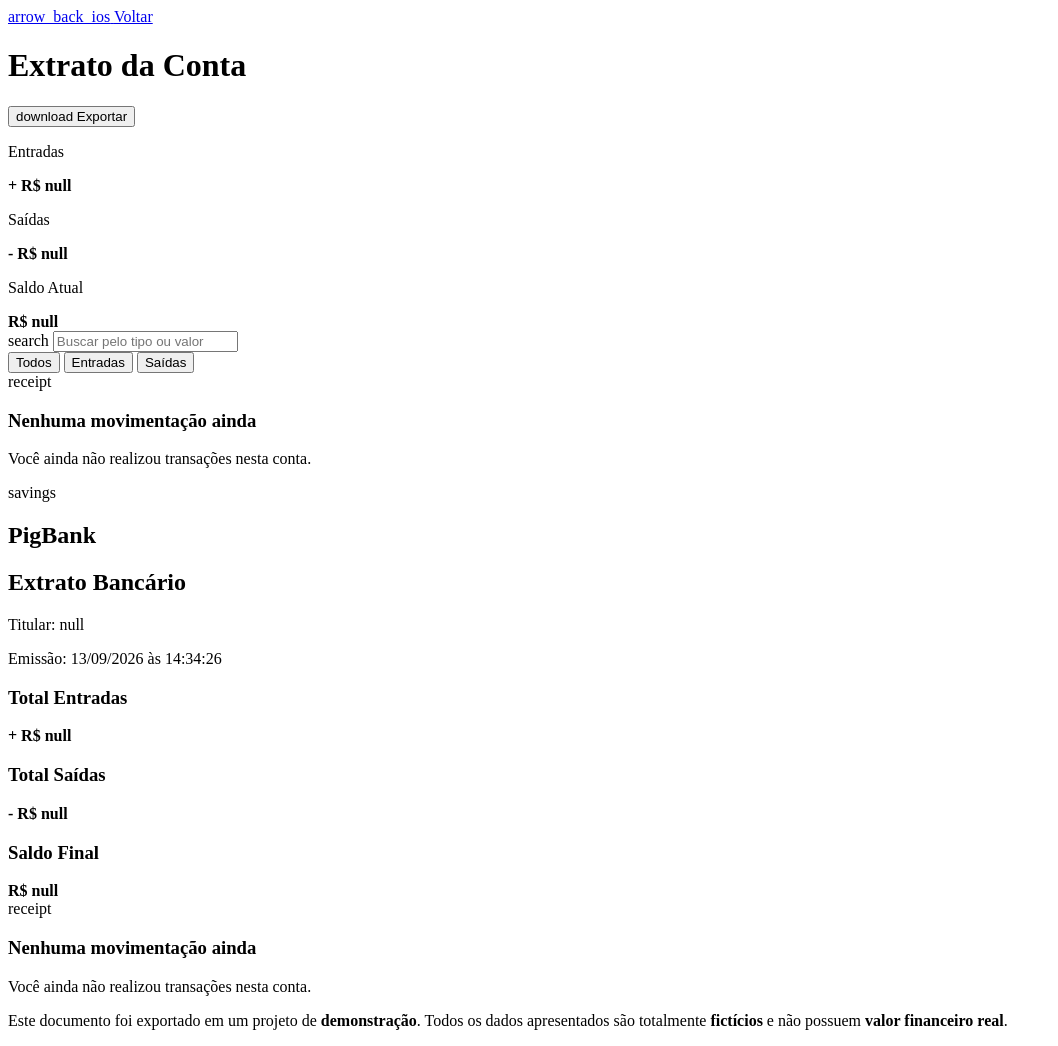
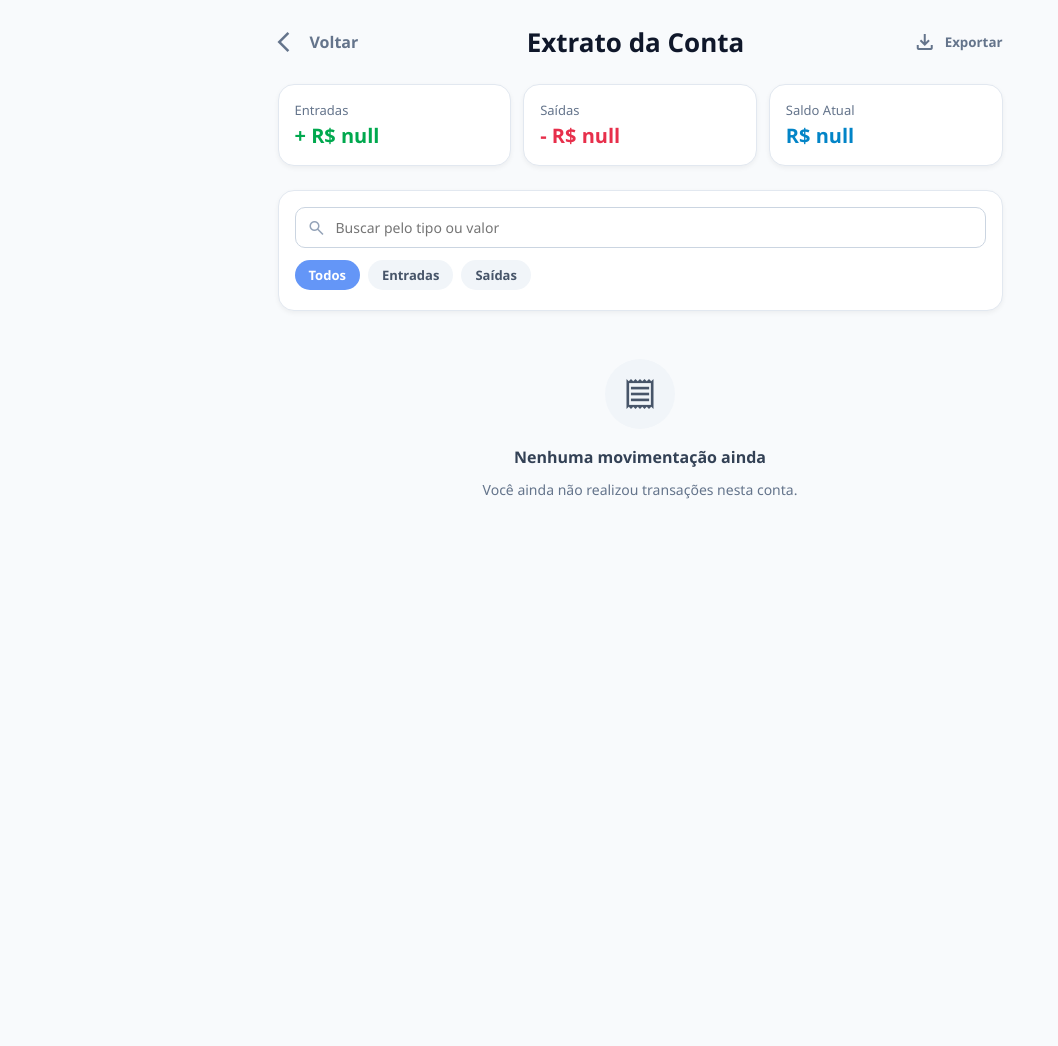
Before and after one commit to pedroluiz289/PigBank, a Spring app: template src/main/resources/templates/poupanca/extrato.html in a window 1280 px wide. Shown: the whole page, without its empty margins (0-1058 px from the left). After the commit the page ends 499 px from the top, so only its background shows below. Run offline with Thymeleaf, Linux system fonts and the light colour scheme; the template is opened without the code that fills it, so the values that code supplies are empty.

Commit message:
Aplicado o estilo no extrato da conta poupanca

```diff
--- a/src/main/resources/static/css/poupanca/extrato.css
+++ b/src/main/resources/static/css/poupanca/extrato.css
@@ -0,0 +1,450 @@
+@charset "UTF-8";
+@import url("https://fonts.googleapis.com/css2?family=Material+Symbols+Outlined:opsz,wght,FILL,GRAD@20..48,100..700,0..1,-50..200&icon_names=account_balance,arrow_back_ios,payment_arrow_down,download,receipt,savings,search");
+
+:root {
+    --fonte: 'Segoe UI', Tahoma, Geneva, Verdana, sans-serif;
+
+    --cor-primaria: #6496F7;
+
+    --cinza-900: #0f172a;
+    --cinza-700: #334155;
+    --cinza-600: #475569;
+    --cinza-500: #64748b;
+    --cinza-200: #e2e8f0;
+    --cinza-100: #f1f5f9;
+    --cinza-50: #f8fafc;
+
+    --cor-fundo: var(--cinza-50);
+
+    --cor-texto-voltar: var(--cinza-500);
+    --cor-texto-voltar-hover: var(--cinza-700);
+    --cor-texto-exportar: var(--cinza-500);
+    --cor-texto-exportar-hover: var(--cinza-700);
+    --cor-titulo: var(--cinza-900);
+
+    --cor-fundo-card: white;
+    --cor-borda-card: var(--cinza-200);
+    --cor-sombra-card: rgba(0, 0, 0, 0.05);
+    --cor-titulo-card: var(--cinza-500);
+    --cor-valor-entrada-card: #00A84E;
+    --cor-valor-saida-card: #E72F4B;
+    --cor-valor-total-card: #0284c7;
+
+    --cor-fundo-filtro-busca: white;
+    --cor-borda-filtro-busca: var(--cinza-200);
+    --cor-sombra-filtro-busca: rgba(0, 0, 0, 0.05);
+    --cor-icone-busca: #94a3b8;
+    --cor-borda-campo-busca: #cbd5e1;
+
+    --cor-fundo-tag-filtro: var(--cinza-100);
+    --cor-texto-tag-filtro: var(--cinza-600);
+    --cor-fundo-tag-filtro-ativo: var(--cor-primaria);
+    --cor-texto-tag-filtro-ativo: white;
+
+    --cor-fundo-icone-transacao-vazia: var(--cinza-100);
+    --cor-icone-transacao-vazia: var(--cinza-600);
+    --cor-titulo-transacao-vazia: var(--cinza-700);
+    --cor-texto-transacao-vazia: var(--cinza-500);
+
+    --cor-fundo-transacao: white;
+    --cor-borda-transacao: var(--cinza-200);
+    --cor-sombra-transacao: rgba(0, 0, 0, 0.05);
+    --cor-fundo-icone-transacao: var(--cinza-100);
+    --cor-icone-transacao: var(--cinza-600);
+    --cor-titulo-detalhes-transacao: var(--cinza-900);
+    --cor-texto-detalhes-transacao: var(--cinza-500);
+
+    --cor-linha-header-documento: var(--cinza-900);
+
+    --cor-titulo-programa: var(--cinza-900);
+    --cor-icone-programa: var(--cor-primaria);
+
+    --cor-titulo-documento: var(--cinza-900);
+    --cor-tipo-conta-documento: var(--cinza-500);
+    --cor-data-emissao-documento: var(--cinza-500);
+    --cor-titular-documento: var(--cinza-500);
+
+    --cor-borda-resumo: #cbd5e1;
+    --cor-titulo-resumo: var(--cinza-500);
+    --cor-valor-entrada-resumo: #00A84E;
+    --cor-valor-saida-resumo: #E72F4B;
+    --cor-valor-total-resumo: #0284c7;
+
+    --cor-fundo-header-tabela: var(--cinza-100);
+    --cor-texto-header-tabela: var(--cinza-600);
+    --cor-linha-header-tabela: #cbd5e1;
+
+    --cor-linha-dado-tabela: var(--cinza-200);
+    --cor-texto-dado-tabela: var(--cinza-700);
+
+    --cor-fundo-dado-tabela-par: #fafafa;
+
+    --cor-fundo-aviso: #FEF3C7;
+    --cor-borda-aviso: #FCD34D;
+    --cor-texto-aviso: #92400E;
+}
+
+* {
+    margin: 0px;
+    padding: 0px;
+    box-sizing: border-box;
+    font-family: var(--fonte);
+}
+
+.body-container {
+    background-color: var(--cor-fundo);
+    min-height: 100vh;
+    display: flex;
+    justify-content: center;
+    padding: 24px 16px;
+}
+
+.main-container {
+    width: 100%;
+    max-width: 725px;
+}
+
+.header-topo {
+    display: flex;
+    align-items: center;
+    justify-content: space-between;
+    margin-bottom: 24px;
+}
+
+.botao-voltar {
+    display: flex;
+    align-items: center;
+    gap: 8px;
+    color: var(--cor-texto-voltar);
+    text-decoration: none;
+    font-weight: bold;
+    transition: color 0.2s ease;
+}
+
+.botao-voltar:hover {
+    color: var(--cor-texto-voltar-hover);
+}
+
+.header-titulo {
+    text-align: center;
+    flex: 1;
+    color: var(--cor-titulo);
+    font-size: 26px;
+}
+
+#botao-exportar {
+    background: none;
+    border: none;
+    cursor: pointer;
+    font-weight: bold;
+    display: flex;
+    align-items: center;
+    gap: 8px;
+    color: var(--cor-texto-exportar);
+    transition: color 0.2s ease;
+}
+
+#botao-exportar:hover {
+    color: var(--cor-texto-exportar-hover);
+}
+
+#resumo-financas {
+    display: grid;
+    grid-template-columns: repeat(3, 1fr);
+    gap: 12px;
+    margin-bottom: 24px;
+}
+
+.card-resumo {
+    background-color: var(--cor-fundo-card);
+    padding: 16px;
+    border-radius: 16px;
+    border: 1px solid var(--cor-borda-card);
+    box-shadow: 0px 2px 5px var(--cor-sombra-card);
+}
+
+.card-titulo {
+    color: var(--cor-titulo-card);
+    font-size: 13px;
+    margin-bottom: 3px;
+}
+
+.card-valor {
+    font-size: 20px;
+}
+
+.entrada {
+    color: var(--cor-valor-entrada-card);
+}
+
+.saida {
+    color: var(--cor-valor-saida-card);
+}
+
+.total {
+    color: var(--cor-valor-total-card);
+}
+
+#filtro-busca {
+    background-color: var(--cor-fundo-filtro-busca);
+    border-radius: 16px;
+    padding: 16px;
+    margin-bottom: 24px;
+    border: 1px solid var(--cor-borda-filtro-busca);
+    box-shadow: 0px 2px 5px var(--cor-sombra-filtro-busca);
+}
+
+#container-busca {
+    position: relative;
+    width: 100%;
+}
+
+#icone-busca {
+    position: absolute;
+    left: 12px;
+    top: 50%;
+    transform: translateY(-50%);
+    color: var(--cor-icone-busca);
+    font-size: 20px;
+}
+
+#campo-busca {
+    width: 100%;
+    padding: 10px 14px 10px 40px;
+    border: 1px solid var(--cor-borda-campo-busca);
+    border-radius: 10px;
+    font-size: 14px;
+    outline: none;
+}
+
+#tags-filtro {
+    display: flex;
+    gap: 8px;
+    margin-top: 12px;
+    margin-bottom: 4px;
+}
+
+.tag {
+    cursor: pointer;
+    border: none;
+    padding: 6px 14px;
+    border-radius: 20px;
+    font-size: 13px;
+    font-weight: bold;
+    background-color: var(--cor-fundo-tag-filtro);
+    color: var(--cor-texto-tag-filtro);
+    transition: background-color 0.2s, color 0.2s ease;
+}
+
+.ativo {
+    background-color: var(--cor-fundo-tag-filtro-ativo);
+    color: var(--cor-texto-tag-filtro-ativo);
+}
+
+#transacao-vazia {
+    display: flex;
+    align-items: center;
+    justify-content: center;
+    flex-direction: column;
+    gap: 12px;
+    padding: 24px 0px 12px 0px;
+}
+
+#transacao-vazia-icone {
+    width: 70px;
+    height: 70px;
+    display: flex;
+    align-items: center;
+    justify-content: center;
+    border-radius: 50%;
+    background-color: var(--cor-fundo-icone-transacao-vazia);
+    color: var(--cor-icone-transacao-vazia);
+    margin-bottom: 5px;
+}
+
+#transacao-vazia-icone > span {
+    font-size: 36px;
+}
+
+#transacao-vazia-titulo {
+    font-size: 16px;
+    color: var(--cor-titulo-transacao-vazia);
+}
+
+#transacao-vazia-texto {
+    font-size: 14px;
+    color: var(--cor-texto-transacao-vazia);
+}
+
+.trasacao {
+    display: flex;
+    align-items: center;
+    justify-content: space-between;
+    background-color: var(--cor-fundo-transacao);
+    border: 1px solid var(--cor-borda-transacao);
+    box-shadow: 0px 2px 5px var(--cor-sombra-transacao);
+    padding: 16px;
+    border-radius: 14px;
+    margin-bottom: 16px;
+}
+
+.informacoes-transacao {
+    display: flex;
+    align-items: center;
+    gap: 12px;
+}
+
+.icone-trasacao {
+    width: 40px;
+    height: 40px;
+    display: flex;
+    align-items: center;
+    justify-content: center;
+    border-radius: 10px;
+    background-color: var(--cor-fundo-icone-transacao);
+    color: var(--cor-icone-transacao);
+}
+
+.detalhes-transacao h4 {
+    font-size: 16px;
+    color: var(--cor-titulo-detalhes-transacao);
+}
+
+.detalhes-transacao p {
+    font-size: 14px;
+    color: var(--cor-texto-detalhes-transacao);
+}
+
+#pagina-documento-main {
+    display: none;
+    width: 100%;
+    max-width: 800px;
+    padding-top: 30px;
+}
+
+#documento-header {
+    display: flex;
+    justify-content: space-between;
+    align-items: flex-start;
+    padding-bottom: 20px;
+    margin-bottom: 24px;
+    border-bottom: 2px solid var(--cor-linha-header-documento);
+}
+
+#logo {
+    display: flex;
+    align-items: center;
+    gap: 10px;
+}
+
+#logo > span {
+    font-size: 65px;
+    color: var(--cor-icone-programa);
+}
+
+#titulo-programa {
+    font-size: 55px;
+    color: var(--cor-titulo-programa);
+}
+
+#titulo-documento-container {
+    text-align: right;
+}
+
+#titulo-documento {
+    font-size: 20px;
+    color: var(--cor-titulo-documento);
+}
+
+#titular {
+    font-size: 13px;
+    margin-top: 2px;
+    color: var(--cor-data-emissao-documento);
+}
+
+#tipo {
+    font-size: 13px;
+    margin-top: 2px;
+    color: var(--cor-tipo-conta-documento);
+}
+
+#data-emissao {
+    font-size: 13px;
+    margin-top: 2px;
+    color: var(--cor-titular-documento);
+}
+
+#resumo-financias {
+    display: grid;
+    grid-template-columns: repeat(3, 1fr);
+    gap: 12px;
+    margin-bottom: 28px;
+}
+
+.resumo {
+    padding: 12px;
+    border-radius: 6px;
+    border: 2px solid var(--cor-borda-resumo);
+}
+
+.resumo-titulo {
+    font-size: 12px;
+    color: var(--cor-titulo-resumo);
+    margin-bottom: 4px;
+}
+
+.resumo-valor {
+    font-size: 14px;
+}
+
+.resumo-entrada {
+    color: var(--cor-valor-entrada-resumo);
+}
+
+.resumo-saida {
+    color: var(--cor-valor-saida-resumo);
+}
+
+.resumo-total {
+    color: var(--cor-valor-total-resumo);
+}
+
+#tabela-transacoes {
+    width: 100%;
+    border-collapse: collapse;
+    margin-bottom: 32px;
+}
+
+#tabela-header {
+    background-color: var(--cor-fundo-header-tabela);
+    color: var(--cor-texto-header-tabela);
+    font-size: 11px;
+    text-align: left;
+    border-bottom: 2px solid var(--cor-linha-header-tabela);
+}
+
+#tabela-header th {
+    padding: 10px 12px;
+}
+
+#tabela-body td {
+    padding: 10px 12px;
+    font-size: 12px;
+    border-bottom: 1px solid var(--cor-linha-dado-tabela);
+    color: var(--cor-texto-dado-tabela);
+}
+
+#tabela-body tr:nth-child(2n) {
+    background-color: var(--cor-fundo-dado-tabela-par);
+}
+
+#aviso {
+    background-color: var(--cor-fundo-aviso);
+    border: 2px solid var(--cor-borda-aviso);
+    color: var(--cor-texto-aviso);
+    text-align: center;
+    padding: 16px;
+    font-size: 16px;
+    border-radius: 10px;
+    margin-top: 16px;
+}
--- a/src/main/resources/templates/poupanca/extrato.html
+++ b/src/main/resources/templates/poupanca/extrato.html
@@ -84,6 +84,7 @@
             <div id="titulo-documento-container">
                 <h2 id="titulo-documento">Extrato Bancário</h2>
                 <p id="titular" th:text="'Titular: ' + ${usuario.nome}"></p>
+                <p id="tipo">Tipo: Conta Poupanca</p>
                 <p id="data-emissao">Emissão: 13/09/2026 às 14:34:26</p>
             </div>
         </div>
```
